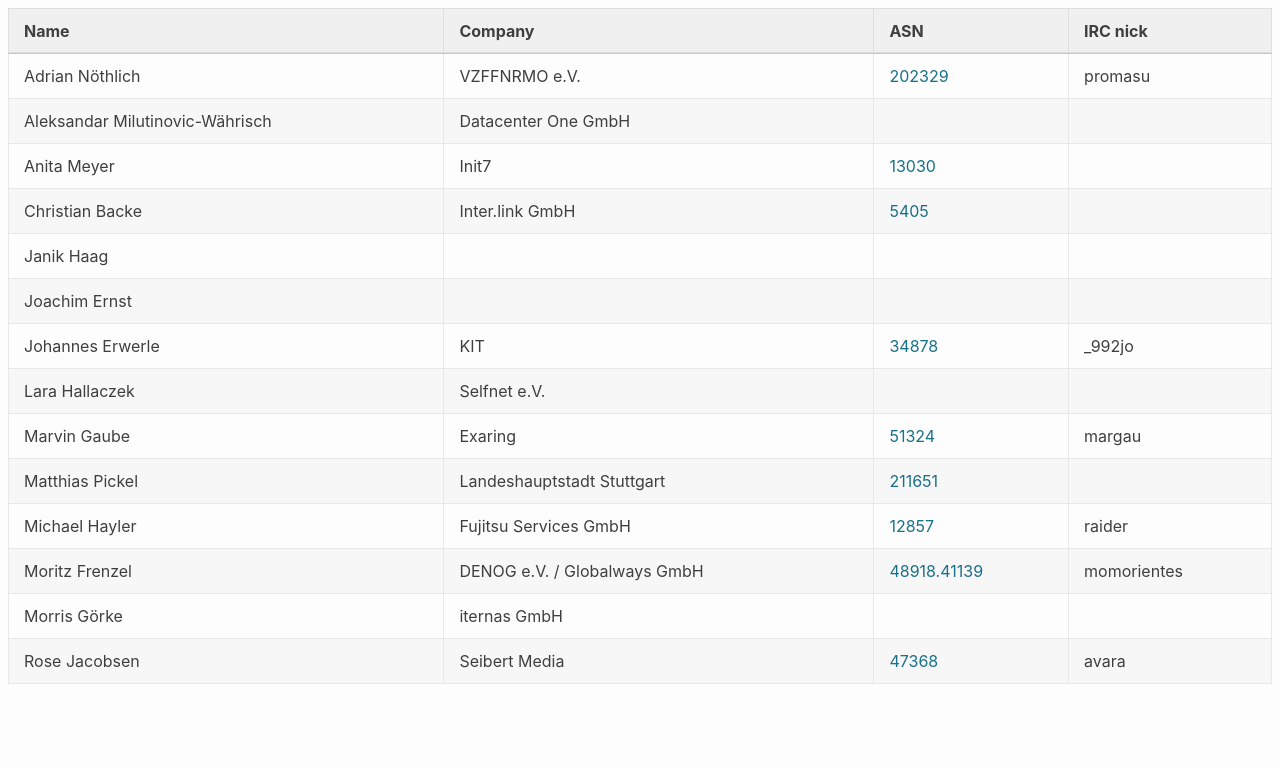
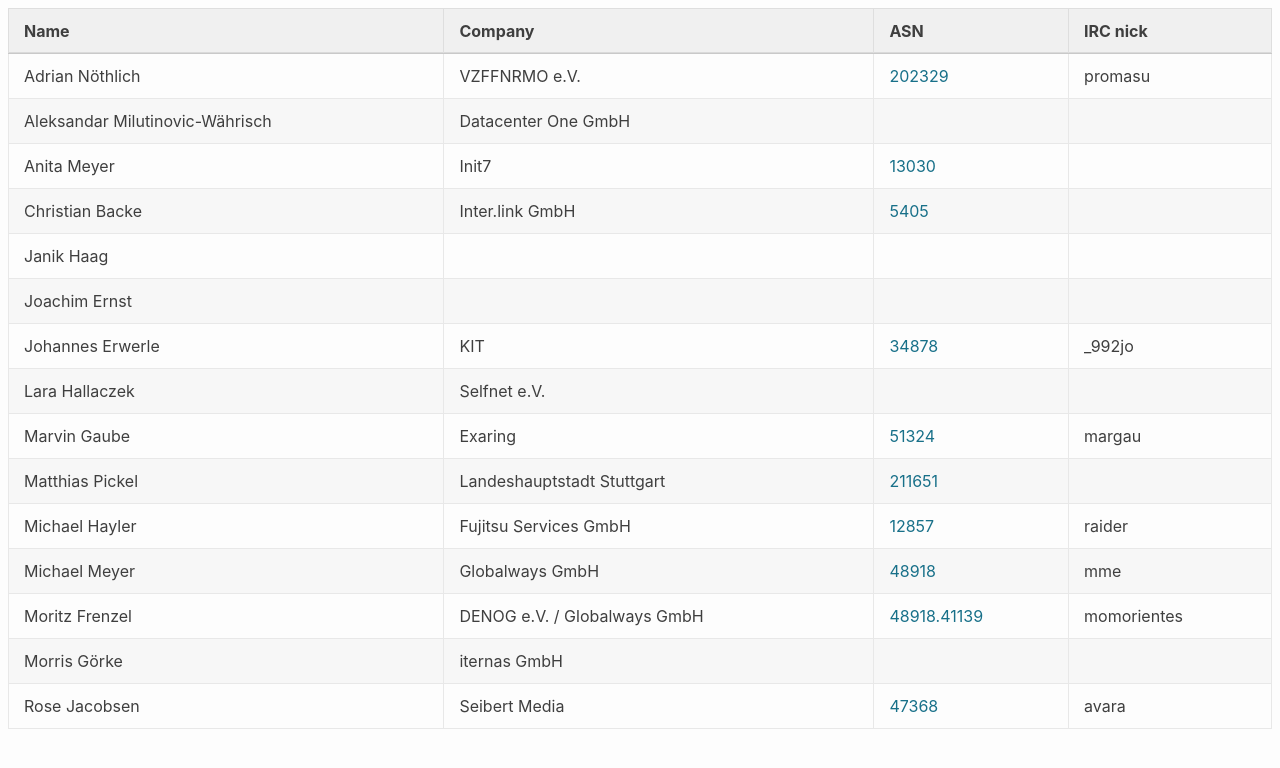
Before and after one commit to denog/pretix-attendeelist, a Jekyll site: the page built from meetup2023_03/index.markdown, in a window 1280 px wide. Shown: the top 768 px of the page. Built offline with Jekyll 4.4.1, drawn with Linux system fonts in a browser that asks for light colours.

Commit message:
Latest data: Sat Mar 25 07:09:37 UTC 2023

```diff
--- a/_data/attendees_denog_meetup_2023_03.json
+++ b/_data/attendees_denog_meetup_2023_03.json
@@ -66,6 +66,12 @@
     "asn": "12857"
   },
   {
+    "name": "Michael Meyer",
+    "company": "Globalways GmbH",
+    "irc": "mme",
+    "asn": "48918"
+  },
+  {
     "name": "Moritz Frenzel",
     "company": "DENOG e.V. / Globalways GmbH",
     "irc": "momorientes",
```
